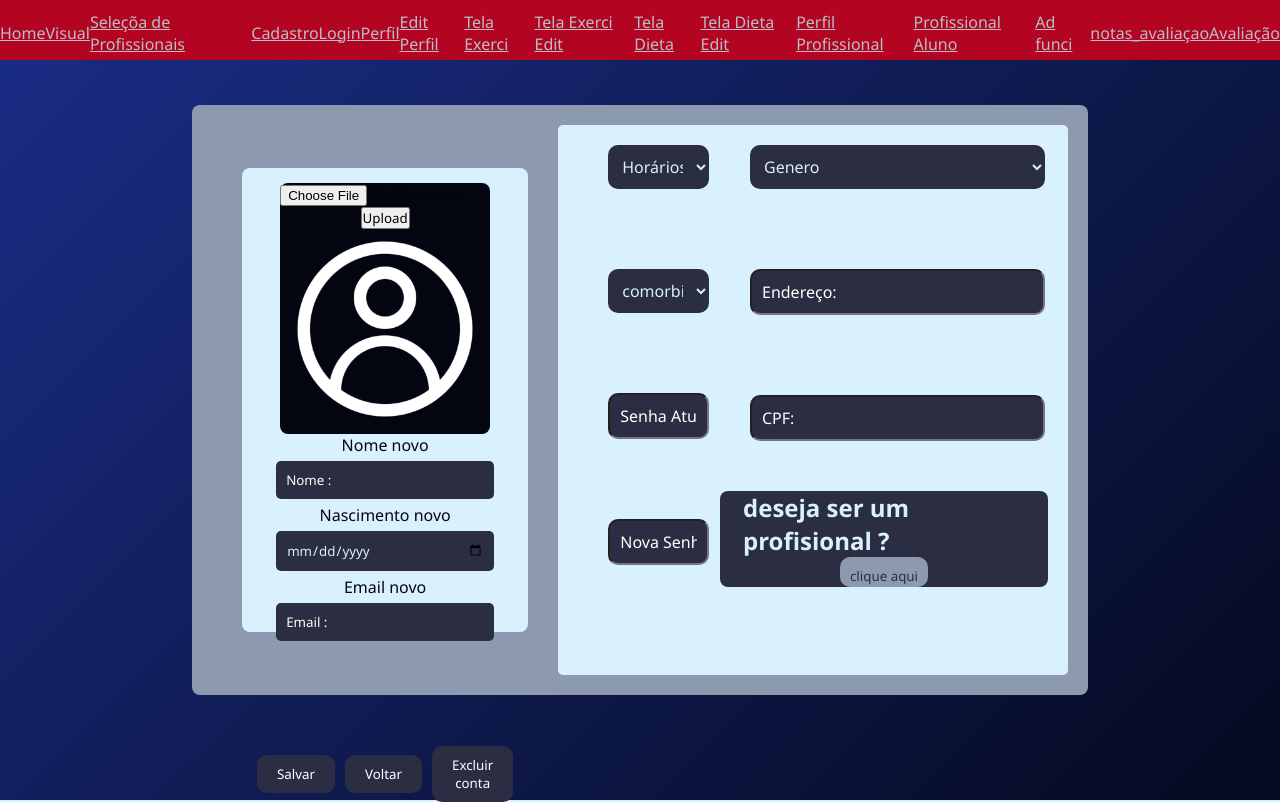
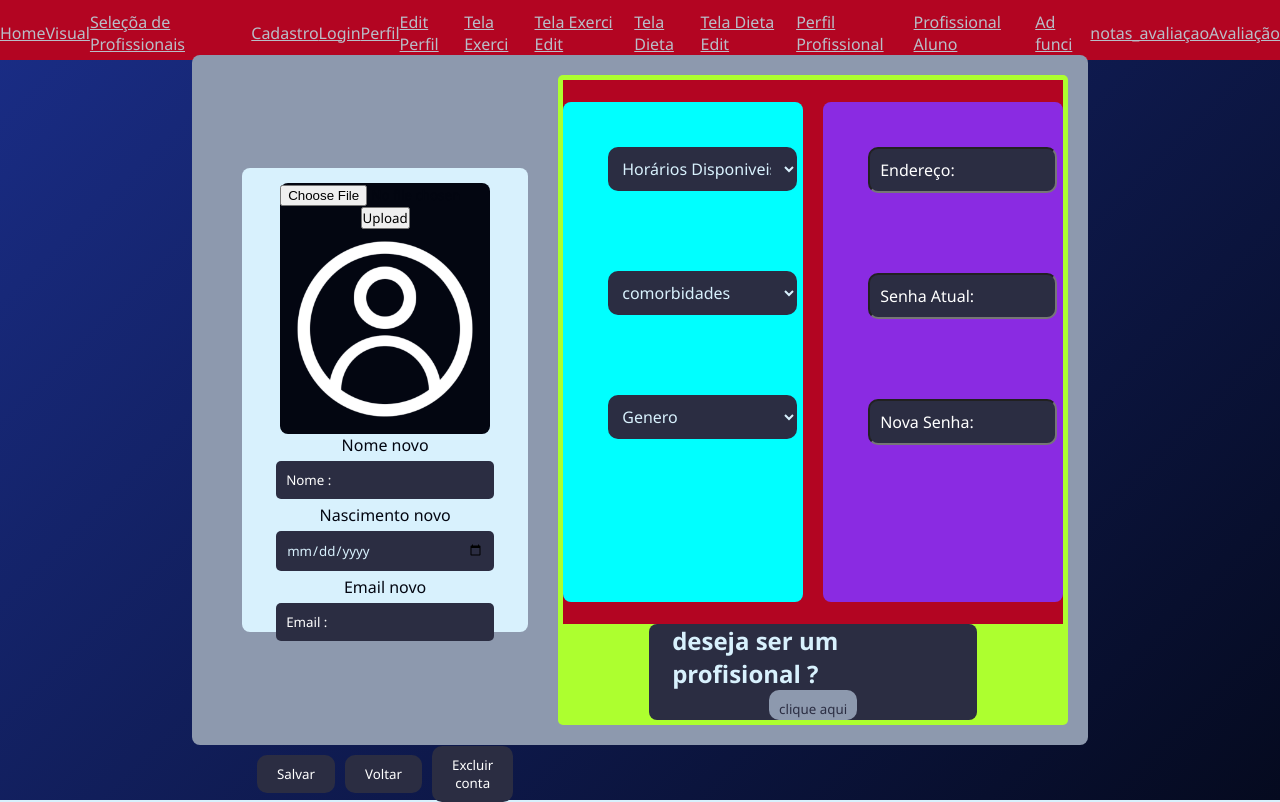
Before and after one commit to GuilhermeZamboni32/Rep-S.A, a React (Vite) app in the folder VidaFit/: page /editperfil in a window 1280 px wide. Built offline with nearby package versions, Linux system fonts and the light colour scheme.

Commit message:
ajustes no css do perfil

```diff
--- a/VidaFit/src/pages/EditPerfil.css
+++ b/VidaFit/src/pages/EditPerfil.css
@@ -98,16 +98,28 @@ cursor: pointer;
   transform: translate(-50%, -50%);
 }
 .container-inputs{
-  background-color: var(--BrancoC2);
+  background-color: greenyellow;
+  display: flex;
+  flex-direction: column;
+  justify-content: center;
+  align-items: center;
+  width: 100%;
+  height: 650px;
+  border-radius: 5px;
+  padding: 5px;
+  box-sizing: border-box;
+}
+
+.container-de-inputs-12{
   display: flex;
   flex-direction: row;
   justify-content: center;
   align-items: center;
   width: 100%;
-  height: 550px;
-  border-radius: 5px;
-  padding: 5px;
-  box-sizing: border-box;
+  height: 100%;
+  gap: 20px;
+  background-color: #B30522;
+
 }
 
 .div-inputs1 {
@@ -118,7 +130,8 @@ cursor: pointer;
   gap: 20px;
   width: 100%;
   margin: 20px 0 ;
-  height: 600px;
+  height: 500px;
+  background-color: aqua;
 }
 .div-inputs1 input{
   color: var(--BrancoC2);
@@ -138,7 +151,8 @@ cursor: pointer;
   gap: 20px;
   width: 100%;
   margin: 20px 0 ;
-  height: 600px;
+  height: 500px;
+  background-color: blueviolet;
 }
 .div-inputs2 input {
   color: var(--BrancoC2);
--- a/VidaFit/src/pages/EditPerfil.jsx
+++ b/VidaFit/src/pages/EditPerfil.jsx
@@ -117,6 +117,7 @@ console.log(user);
     navigate(-1);
   }
 
+
   return (
    <div className='container-editperfil'>
             <Navbar />
@@ -202,6 +203,7 @@ console.log(user);
             </div>
 
         <div className='container-inputs'>
+        <div className='container-de-inputs-12'>
               <div className='div-inputs1'>
                   <select className='selectEditPerfil'>
                       <option value="">Horários Disponiveis</option>
@@ -216,12 +218,7 @@ console.log(user);
                       <option value="1">Sim</option>
                       <option value="2">Não</option>
                     </select>
-            <input className='texto-inp-inf' type="text" placeholder="Senha Atual:"/>
-            <input className='texto-inp-inf' type="text" placeholder="Nova Senha:"/>
-           </div>
 
-
-          <div className='div-inputs2'>
                     <select className='selectEditPerfil'>
                       <option value="">Genero</option>
                       <option value="1">Masculino</option>
@@ -230,18 +227,26 @@ console.log(user);
                       <option value="4">Outro</option>
                       <option value="5">Prefiro não responder</option>
                     </select>
+              </div>
+
+
+              <div className='div-inputs2'>
                     <input className='texto-inp-inf' type="text" placeholder="Endereço:"/>
-            <input className='texto-inp-inf' type="text" placeholder="CPF:"/>
 
+                    <input className='texto-inp-inf' type="text" placeholder="Senha Atual:"/>
+                    <input className='texto-inp-inf' type="text" placeholder="Nova Senha:"/>
+
+
+              </div>
+        </div>
                     <div className='container-buttom'>
                     <h2>deseja ser um profisional ?</h2>
 
                     <button className="butoon-click-1" onClick={() => setOpenModal(true)}>clique aqui</button>
                     </div>
-            <Modal isOpen={openModal} setModalOpen={() => setOpenModal(!openModal)}>
-      </Modal>
+                    <Modal isOpen={openModal} setModalOpen={() => setOpenModal(!openModal)}></Modal>
 
-          </div>
+
 
         </div>
 
--- a/VidaFit/src/pages/Login.css
+++ b/VidaFit/src/pages/Login.css
@@ -65,8 +65,8 @@
   }
 
   .titulo-logo-l {
-    width: 60%;
-    max-width: 500px;
+    height: 350px;
+    width: 650px;
   }
 
   .div-login-dirita {
```
Lines whose indentation alone changed are shown as unchanged.
